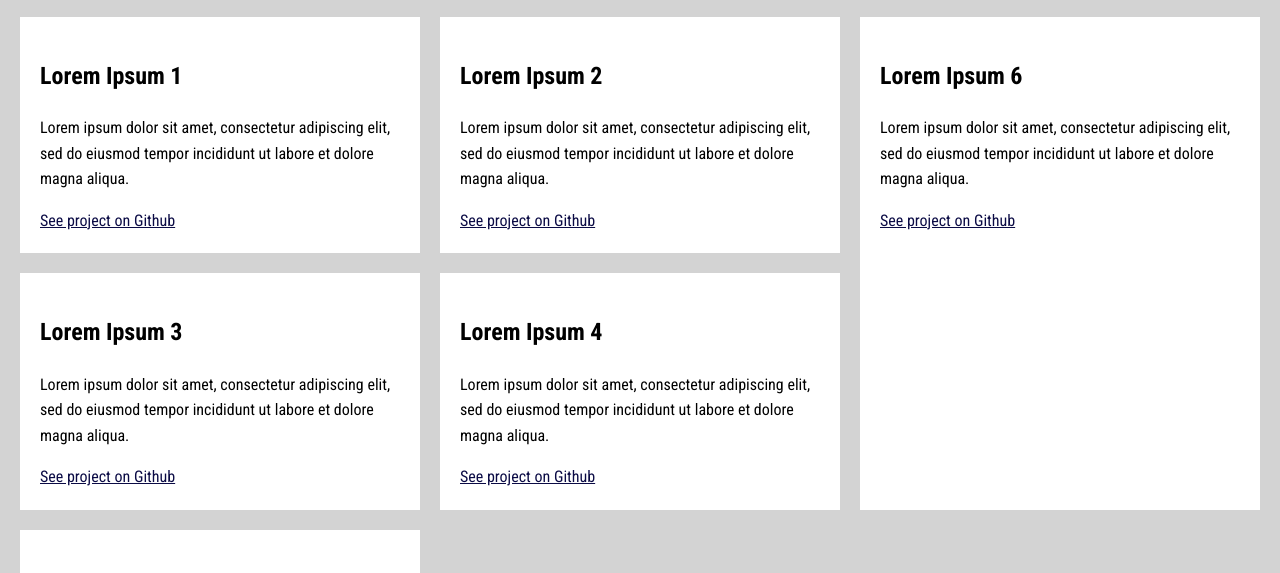
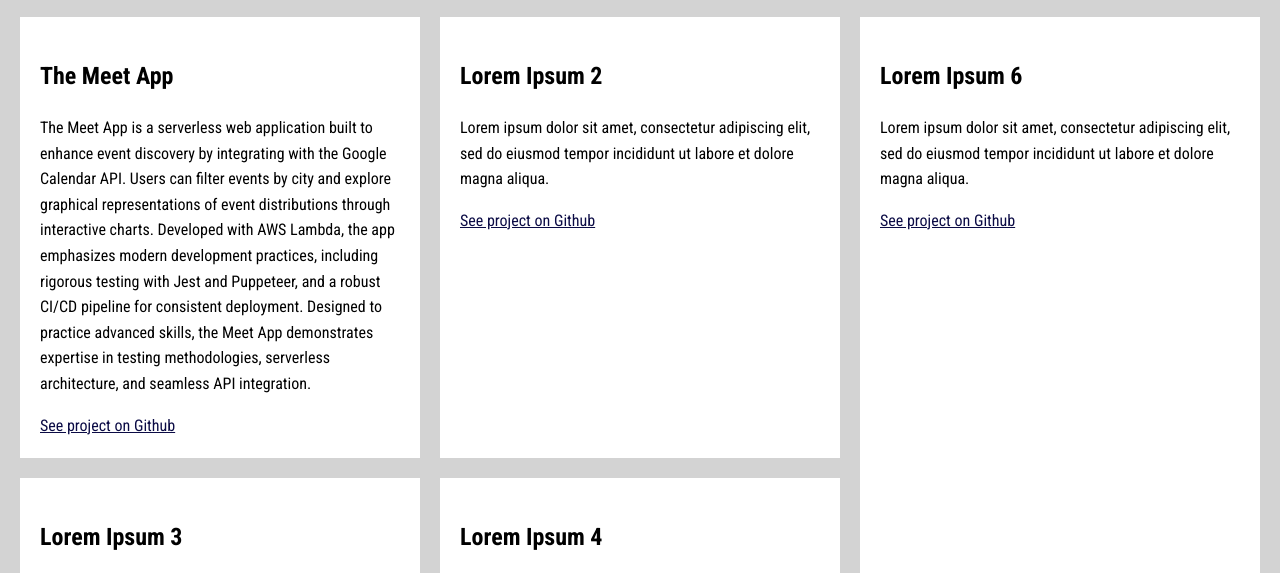
Before and after one commit to ghaydon30/portfolio-site, a plain HTML site: page work.html in a window 1280 px wide. Shown: the part 169-742 px from the top of the page. Drawn offline with nearby package versions, Linux system fonts and the light colour scheme.

Commit message:
Added Meet project to portfolio.

```diff
--- a/work.html
+++ b/work.html
@@ -54,10 +54,17 @@
         <div class="project-list">
 
             <div class="grid__item">
-                <h2>Lorem Ipsum 1</h2>
+                <h2>The Meet App</h2>
                 <p>
-                    Lorem ipsum dolor sit amet, consectetur adipiscing elit,
-                    sed do eiusmod tempor incididunt ut labore et dolore magna aliqua.
+                    The Meet App is a serverless web application built to enhance event
+                    discovery by integrating with the Google Calendar API. Users can filter
+                    events by city and explore graphical representations of event
+                    distributions through interactive charts. Developed with AWS Lambda,
+                    the app emphasizes modern development practices, including rigorous
+                    testing with Jest and Puppeteer, and a robust CI/CD pipeline for
+                    consistent deployment. Designed to practice advanced skills, the
+                    Meet App demonstrates expertise in testing methodologies, serverless
+                    architecture, and seamless API integration.
                 </p>
                 <a href="#">See project on Github</a>
             </div>
@@ -67,7 +74,7 @@
                     Lorem ipsum dolor sit amet, consectetur adipiscing elit,
                     sed do eiusmod tempor incididunt ut labore et dolore magna aliqua.
                 </p>
-                <a href="#">See project on Github</a>
+                <a href="https://github.com/ghaydon30/portfolio-site">See project on Github</a>
             </div>
             <div class="grid__item">
                 <h2>Lorem Ipsum 3</h2>
```
Also changed, not shown: contact.html (+1 -1 lines).
